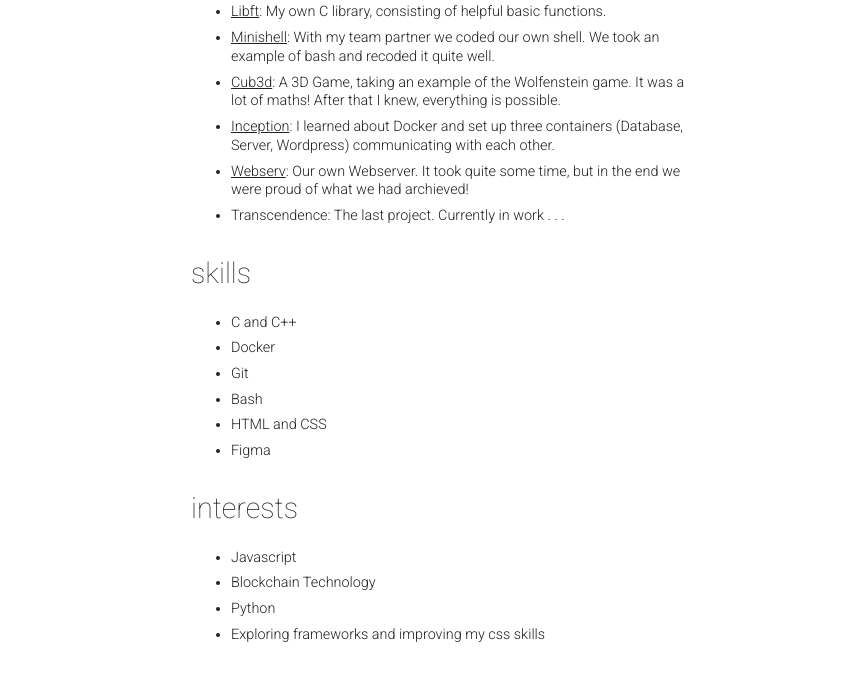
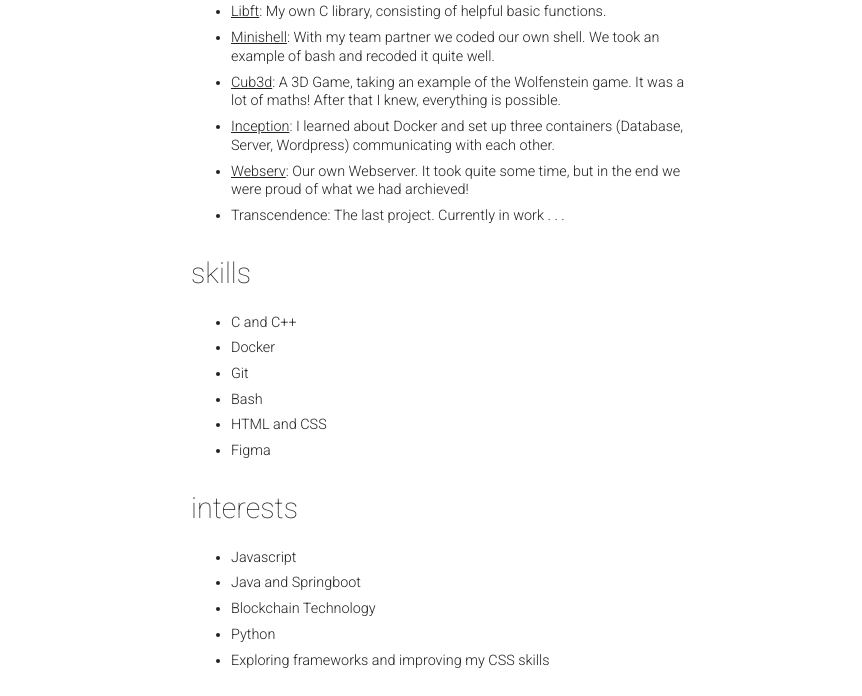
Before and after one commit to vivilenard/vivilenard.github.io, a plain HTML site: page docs/coding.html in a window 1280 px wide. Shown: the part 358-1054 px from the top of the page, without its empty margins (209-1071 px from the left). Before the commit the page ends 1029 px from the top, so only its background shows below. Drawn offline with Linux system fonts and the light colour scheme; a web font is replaced by a local one.

Commit message:
Update coding.html

```diff
--- a/docs/coding.html
+++ b/docs/coding.html
@@ -118,9 +118,10 @@
                 <h2>interests</h2>
                 <ul>
                     <li>Javascript</li>
+                    <li>Java and Springboot</li>
                     <li>Blockchain Technology</li>
                     <li>Python</li>
-                    <li>Exploring frameworks and improving my css skills</li>
+                    <li>Exploring frameworks and improving my CSS skills</li>
                 </ul>
             </article>
         </section>
```
